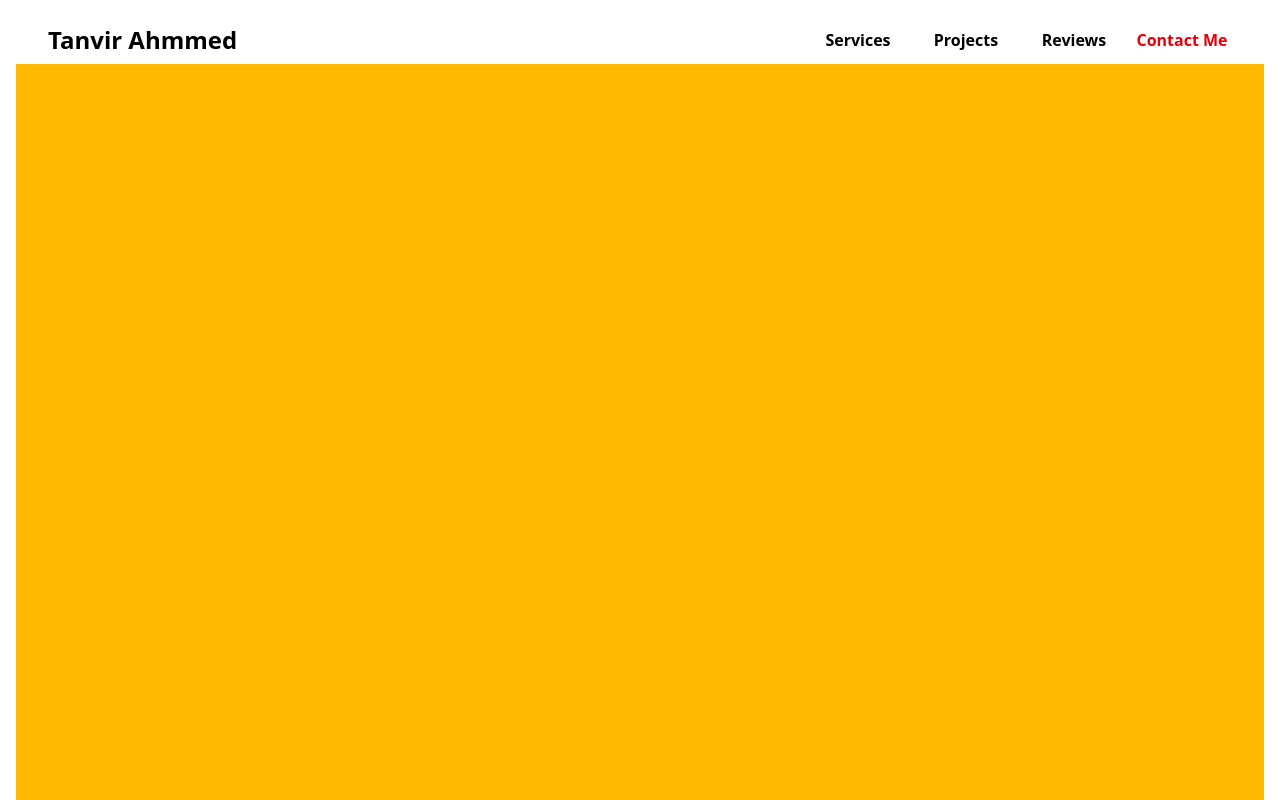
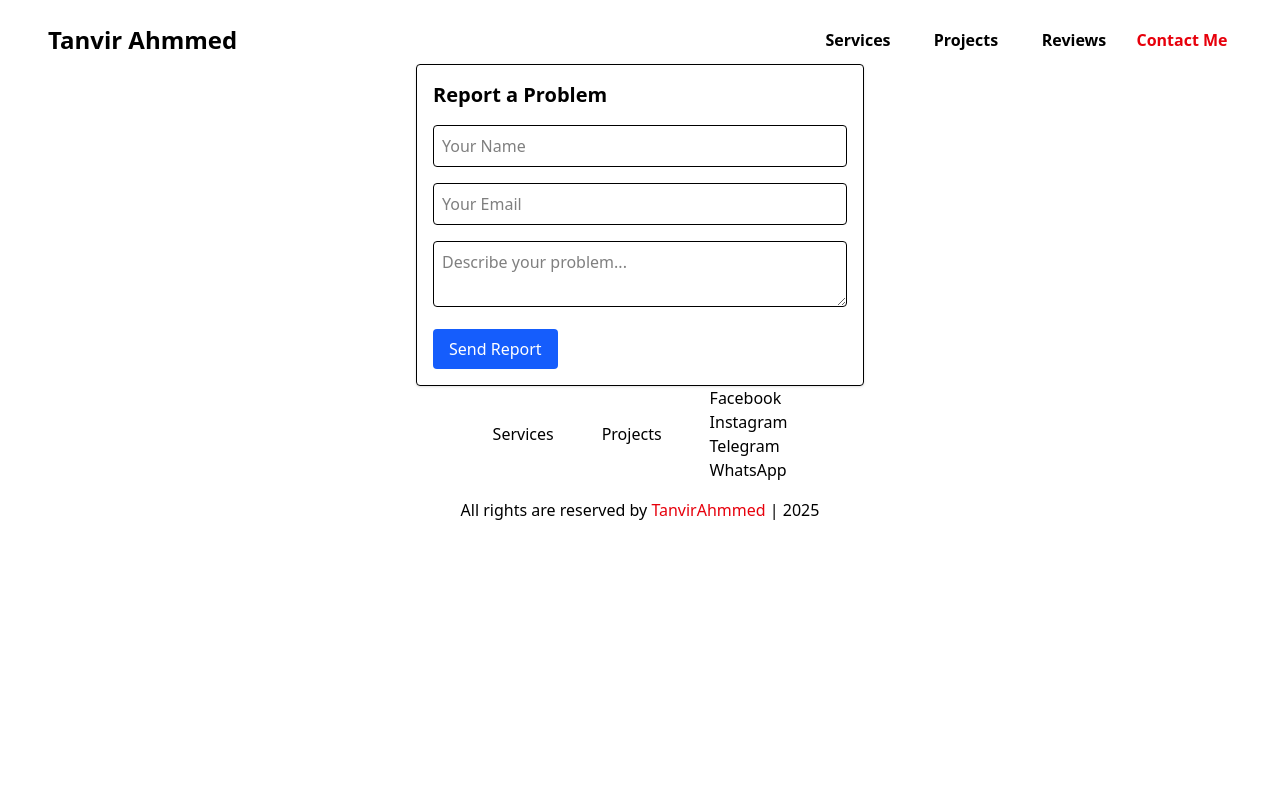
Before and after one commit to tanvirahmmed2/tanvirahmmed, a React (Vite) app: page /contact in a window 1280 px wide. Shown: the top 800 px of the page. Built offline with nearby package versions, Linux system fonts and the light colour scheme.

Commit message:
new adition

```diff
--- a/package.json
+++ b/package.json
@@ -10,6 +10,7 @@
     "preview": "vite preview"
   },
   "dependencies": {
+    "@emailjs/browser": "^4.4.1",
     "@fortawesome/fontawesome-svg-core": "^6.7.2",
     "@fortawesome/free-brands-svg-icons": "^6.7.2",
     "@fortawesome/free-regular-svg-icons": "^6.7.2",
--- a/src/Componenet/Contact.jsx
+++ b/src/Componenet/Contact.jsx
@@ -1,11 +1,60 @@
-import React from 'react'
+import React, { useRef } from "react";
+import emailjs from "@emailjs/browser";
 
-function Contact() {
+export default function Contact() {
+  const form = useRef();
+
+  const sendEmail = (e) => {
+    e.preventDefault();
+
+    emailjs
+      .sendForm(
+        "service_0k20udb",     // e.g. service_xxxxxx
+        "template_2ux1g4w",    // e.g. template_yyyyyy
+        form.current,
+        "OW99hbzZm9dNgQgM4"      // e.g. 2BgXXXXXXXXXX
+      )
+      .then(
+        (result) => {
+          alert("Report sent successfully!");
+          form.current.reset();
+        },
+        (error) => {
+          alert("Failed to send report.");
+          console.error(error.text);
+        }
+      );
+  };
+
   return (
-    <div className='w-full min-h-[100vh] bg-amber-400'>
-
-    </div>
-  )
+    <form ref={form} onSubmit={sendEmail} className="space-y-4 max-w-md mx-auto p-4 border rounded shadow">
+      <h2 className="text-xl font-bold">Report a Problem</h2>
+      <input
+        type="text"
+        name="user_name"
+        placeholder="Your Name"
+        required
+        className="w-full p-2 border rounded"
+      />
+      <input
+        type="email"
+        name="user_email"
+        placeholder="Your Email"
+        required
+        className="w-full p-2 border rounded"
+      />
+      <textarea
+        name="message"
+        placeholder="Describe your problem..."
+        required
+        className="w-full p-2 border rounded"
+      />
+      <button
+        type="submit"
+        className="bg-blue-600 text-white px-4 py-2 rounded hover:bg-blue-700"
+      >
+        Send Report
+      </button>
+    </form>
+  );
 }
-
-export default Contact
--- a/src/Componenet/Details.jsx
+++ b/src/Componenet/Details.jsx
@@ -4,14 +4,14 @@ import { motion } from 'motion/react'
 
 import { FontAwesomeIcon } from '@fortawesome/react-fontawesome'
 import { faArrowRight } from '@fortawesome/free-solid-svg-icons';
-import { faFacebook, faInstagram, faTelegram, faWhatsapp } from '@fortawesome/free-brands-svg-icons';
+import { faFacebook, faGithub, faInstagram, faLinkedin, faTelegram, faWhatsapp } from '@fortawesome/free-brands-svg-icons';
 
 function Details() {
     return (
         <div className='w-full min-h-[100vh] mt-12 md:mt-0 h-auto py-4'>
             <div className='w-full h-auto md:h-[80vh] flex flex-col md:flex-row gap-8 md:gap-0 items-center justify-around'>
 
-                <div className=' w-[200px] h-[250px] relative bg-gradient-to-t from-gray-400 to-white bg- overflow-hidden rounded-full cursor-pointer' >
+                <div className=' w-[200px] h-[250px] relative bg-gradient-to-t from-red-500 to-red-200 bg- overflow-hidden rounded-full cursor-pointer' >
                     <img src="/profile.png" alt="" className='scale-200' />
                 </div>
 
@@ -22,7 +22,7 @@ function Details() {
                         <h1>I'm </h1>
                         <h1 className='text-red-600'>Tanvir Ahmmed</h1>
                     </div>
-                    <h1 className='font-bold text-xs md:text-2xl'>MERN Stack Web Developer</h1>
+                    <h1 className='font-bold text-xs md:text-2xl'>Web Developer</h1>
                     <p className='text-[12px] md:text-lg text-center md:text-start'>I'm a professional web devloper with 2 years experience in this field working with multi-national companies</p>
                     <div className='flex md:text-base text-[12px] mt-2 flex-col md:flex-row gap-2 md:gap-6 group'>
                         <a href="mailto:tanvir004006@gmail.con" className='group/item1 flex flex-row items-center justify-between gap-4 bg-gray-200 hover:bg-red-700 px-4 rounded-2xl text-black hover:text-white font-bold'>
@@ -35,18 +35,21 @@ function Details() {
                             <p className='hidden group-hover/item2:flex'><FontAwesomeIcon icon={faArrowRight} /></p>
                         </Link>
                     </div>
-                    <div className='w-full text-2xl flex flex-row gap-8 text-red-800 mt-4 items-center justify-center md:justify-start'>
-                        <a href="https://www.facebook.com/tanvirahmmed.official/"> <FontAwesomeIcon icon={faFacebook}/></a>
-                        <a href="https://www.instagram.com/tanvirahmmed4"><FontAwesomeIcon icon={faInstagram}/></a>
-                        <a href="https://wa.me/qr/YE7Q5ROGHJ54I1"><FontAwesomeIcon icon={faWhatsapp}/></a>
-                        <a href="https://t.me/tanvirahmmed14"><FontAwesomeIcon icon={faTelegram}/></a>
+                    <div className='w-full text-2xl flex flex-row gap-8 mt-4 items-center justify-center md:justify-start'>
+                        <a className='hover:scale-110 hover:text-red-800' href="https://www.facebook.com/tanvirahmmed.official/"> <FontAwesomeIcon icon={faFacebook}/></a>
+                        <a className='hover:scale-110 hover:text-red-800' href="https://www.instagram.com/tanvirahmmed4"><FontAwesomeIcon icon={faInstagram}/></a>
+                        <a className='hover:scale-110 hover:text-red-800' href="https://wa.me/qr/YE7Q5ROGHJ54I1"><FontAwesomeIcon icon={faWhatsapp}/></a>
+                        <a className='hover:scale-110 hover:text-red-800' href="https://t.me/tanvirahmmed14"><FontAwesomeIcon icon={faTelegram}/></a>
+                        <a className='hover:scale-110 hover:text-red-800' href="https://bd.linkedin.com/in/tanvirahmmed4"><FontAwesomeIcon icon={faLinkedin}/></a>
+                        <a className='hover:scale-110 hover:text-red-800' href="https://github.com/tanvirahmmed2"><FontAwesomeIcon icon={faGithub}/></a>
                     </div>
                 </div>
 
             </div>
 
-            <div>
-
+            <div className='w-full h-auto flex items-center justify-center flex-col'>
+                <h1 className='text-2xl font-bold'>About Me</h1>
+                <p>Hi, I'm a </p>
 
             </div>
 
```
Also changed, not shown: 1 other file (tests, documents, lock files or other folders).
